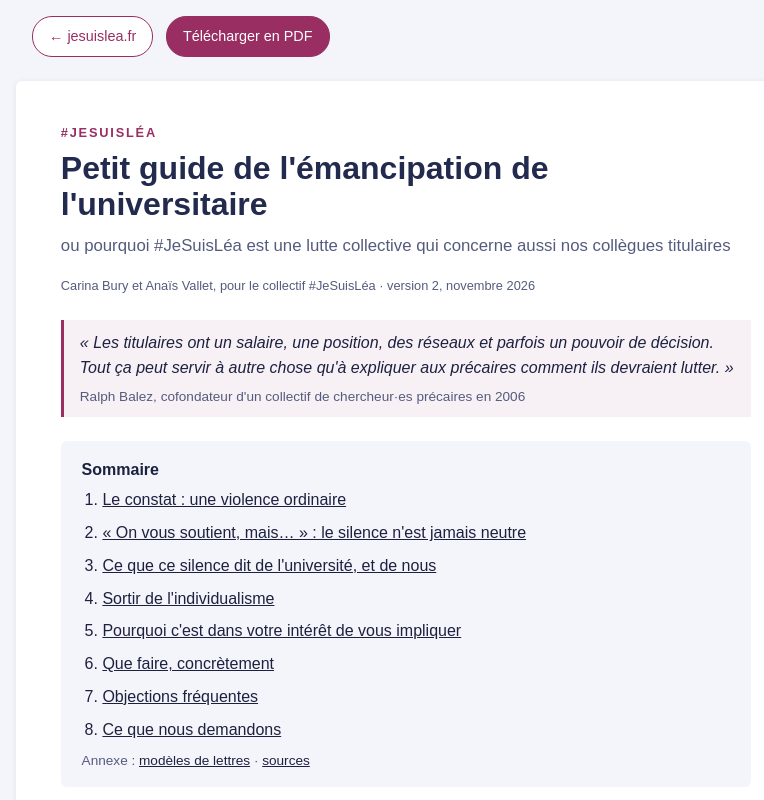
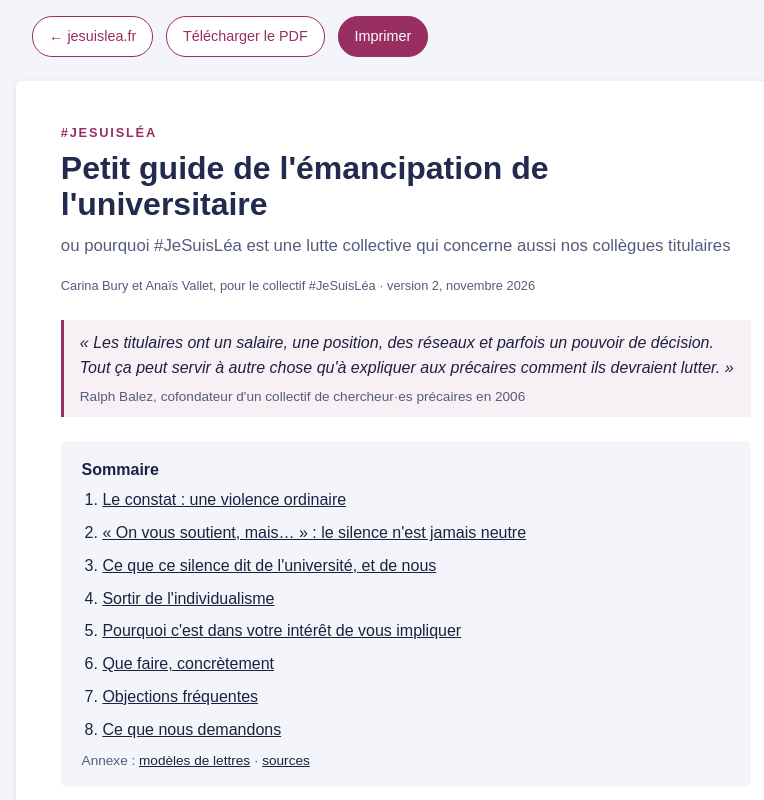
Before and after one commit to jesuislea/jesuislea.fr, a plain HTML site: page guide-titulaires.html in a window 1280 px wide. Shown: the top 800 px of the page, without its empty margins (234-998 px from the left). Drawn offline with Linux system fonts and the light colour scheme.

Commit message:
Guide titulaires : PDF téléchargeable

```diff
--- a/guide-titulaires.html
+++ b/guide-titulaires.html
@@ -50,7 +50,7 @@ a{color:var(--aqua)}
 </style>
 </head>
 <body>
-<div class="actions"><a href="https://jesuislea.fr/#titulaires">← jesuislea.fr</a><button type="button" onclick="window.print()">Télécharger en PDF</button></div>
+<div class="actions"><a href="https://jesuislea.fr/#titulaires">← jesuislea.fr</a><a href="JeSuisLea_guide_titulaires.pdf" download>Télécharger le PDF</a><button type="button" onclick="window.print()">Imprimer</button></div>
 <main class="page">
 <div class="marque">#JESUISLÉA</div>
 <h1>Petit guide de l'émancipation de l'universitaire</h1>
```
Also changed, not shown: 1 other file.
